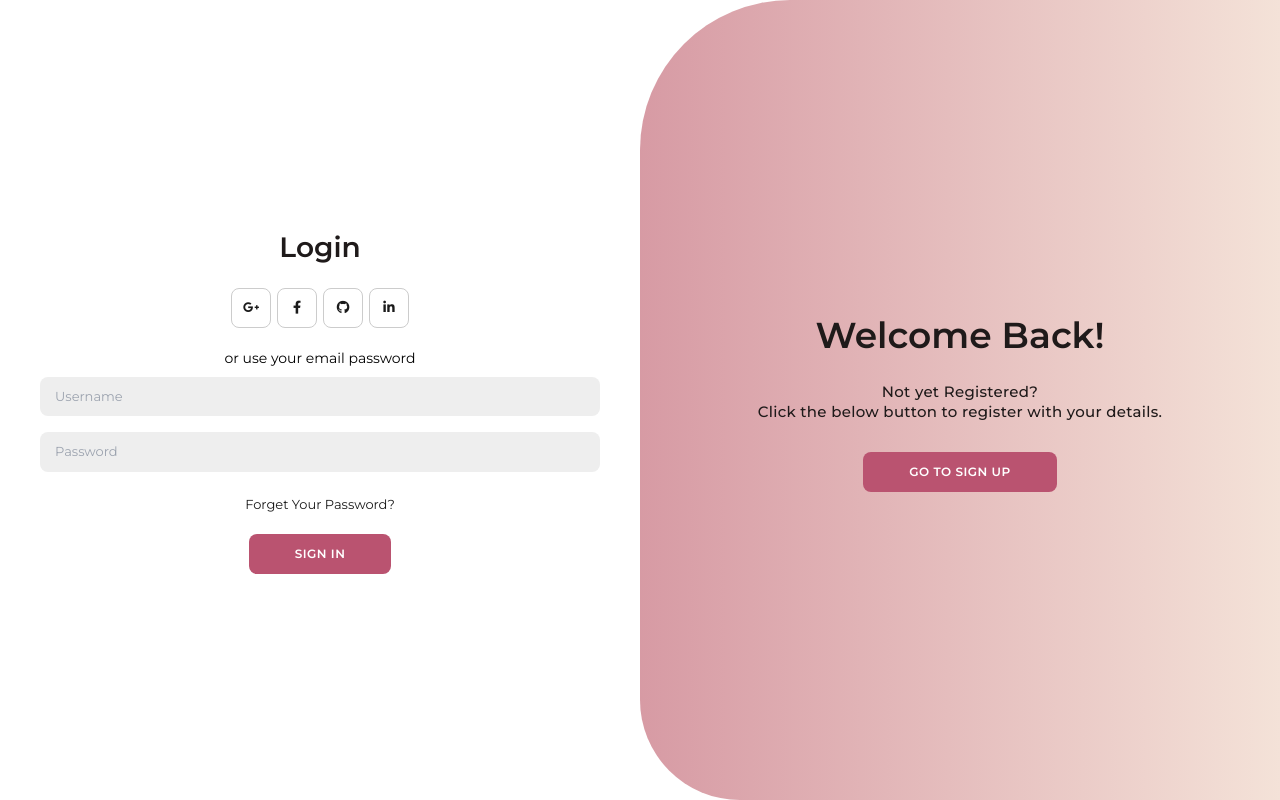
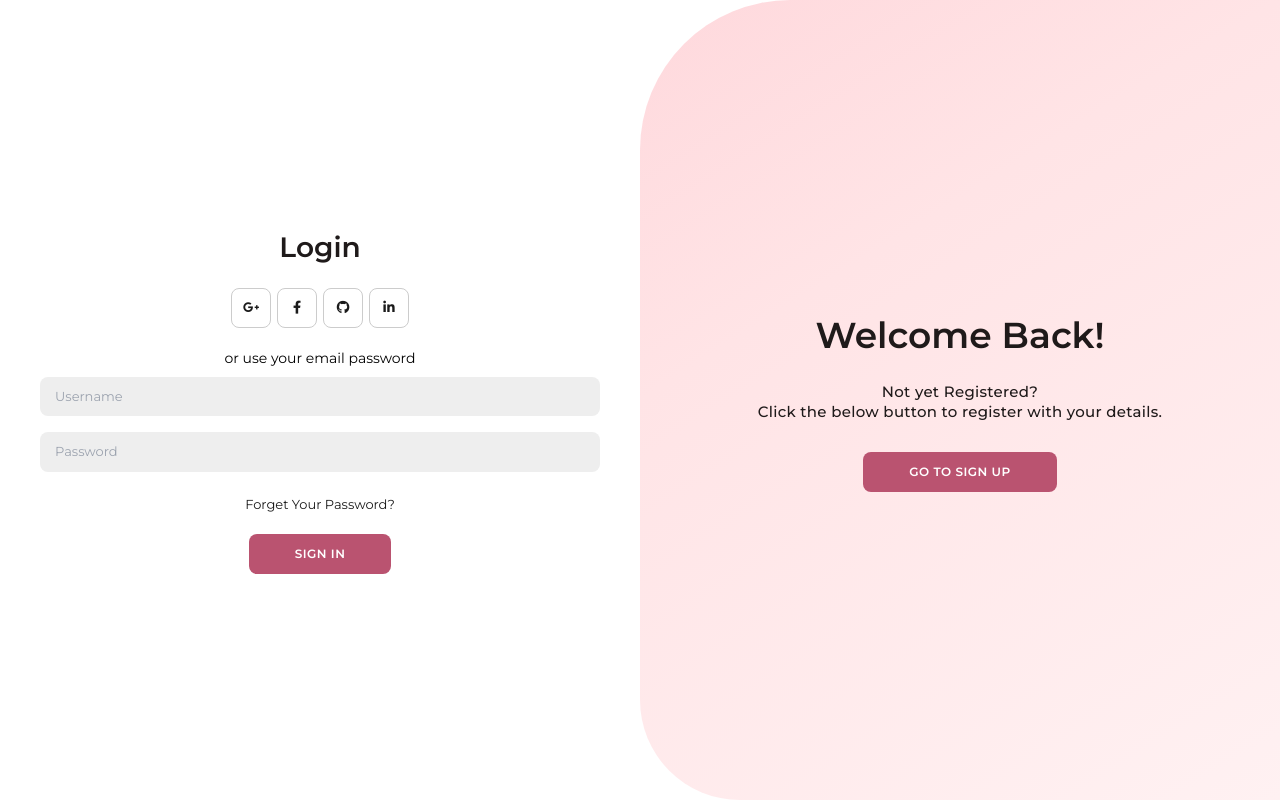
Before and after one commit to Akashog123/AI-Notes-App, a React (Vite) app: page /login in a window 1280 px wide. Built offline with nearby package versions, Linux system fonts and the light colour scheme.

Commit message:
Small update patches

```diff
--- a/index.html
+++ b/index.html
@@ -5,7 +5,7 @@
     <meta name="viewport" content="width=device-width, initial-scale=1.0" />
     <link rel="icon" type="image/svg+xml" href="/vite.svg" />
     <link rel="stylesheet" href="https://cdnjs.cloudflare.com/ajax/libs/font-awesome/6.4.2/css/all.min.css">
-    <title>My Notes App</title>
+    <title>AI Notes</title>
   </head>
   <body>
     <div id="root"></div>
--- a/src/Dashboard.jsx
+++ b/src/Dashboard.jsx
@@ -15,7 +15,7 @@ export default function Dashboard() {
   const [search, setSearch] = useState("");
   const [notes, setNotes] = useState([]);
   const [user, setUser] = useState(null);
-  const [isRecordingOpen, setIsRecordingOpen] = useState(false);
+  const [isNoteCreateOpen, setNoteCreateOpen] = useState(false);
   const [showFavourites, setShowFavourites] = useState(false);
   const [sortOrder, setSortOrder] = useState("newest");
   const [selectedNote, setSelectedNote] = useState(null);
@@ -318,13 +318,13 @@ export default function Dashboard() {
 
       {/* Note Create Button */}
       <div className="absolute bottom-6 right-6">
-        <Button title='Create Note' className="bg-rose-600 hover:bg-rose-800 text-white flex items-center px-6 py-3 rounded-full" onClick={() => setIsRecordingOpen(true)}>
+        <Button title='Create Note' className="bg-rose-600 hover:bg-rose-800 text-white flex items-center px-6 py-3 rounded-full" onClick={() => setNoteCreateOpen(true)}>
           <span>Create Note</span><NotebookPen size={20} />
         </Button>
-        <NoteCreatorDialog isOpen={isRecordingOpen} onClose={() => setIsRecordingOpen(false)} onAddNote={addNote} />
+        <NoteCreatorDialog isOpen={isNoteCreateOpen} onClose={() => setNoteCreateOpen(false)} onAddNote={addNote} />
       </div>
 
-      {/* Note editing dialog */}
+      {/* Note Card dialog */}
       {selectedNote && (
         <NoteCardDialog
           isOpen={isNoteDialogOpen}
--- a/src/NoteCardDialog.jsx
+++ b/src/NoteCardDialog.jsx
@@ -84,10 +84,6 @@ const NoteCardDialog = ({ isOpen, onClose, note, onUpdate }) => {
     } else {
       console.log("Not adding file due to count condition");
     }
-  };
-
-  const handleRemoveImage = (index) => {
-    setUploadedImages(uploadedImages.filter((_, i) => i !== index));
   };
 
   const handleRemoveSavedImage = (id) => {
--- a/src/NoteCreatorDialog.jsx
+++ b/src/NoteCreatorDialog.jsx
@@ -3,9 +3,8 @@ import { Dialog, DialogContent, DialogHeader, DialogTitle } from '@/components/u
 import { Button } from '@/components/ui/button';
 import { Input } from '@/components/ui/input';
 import { Textarea } from '@/components/ui/textarea';
-import { Mic, Play, Pause, CheckCheck, Save, ImagePlus, Loader2, Trash2, Plus } from 'lucide-react';
+import { Mic, Play, Pause, CheckCheck, Save, Loader2, Trash2, Plus } from 'lucide-react';
 import axios from 'axios';
-import { Tooltip, TooltipProvider, TooltipTrigger, TooltipContent } from '@/components/ui/tooltip';
 import { useToast } from "@/hooks/use-toast";
 import { Card, CardContent } from '@/components/ui/card';
 import { AspectRatio } from '@/components/ui/aspect-ratio';
@@ -283,7 +282,7 @@ const NoteCreatorDialog = ({ isOpen, onClose, onAddNote }) => {
               ) : (
                 <>
                   Save
-                  <Save size={16} className="ml-2" />
+                  <Save size={16} />
                 </>
               )}
           </Button>
--- a/src/auth.css
+++ b/src/auth.css
@@ -1,6 +1,9 @@
 /* Auth wrapper styles */
 .auth {
-  background: linear-gradient(to right, #e2e2e2, #c9d6ff);
+  background: linear-gradient(to bottom right,
+  #fff1f2,
+  #ffe4e6,
+  #fecdd3 );
   display: flex;
   align-items: center;
   justify-content: center;
@@ -162,7 +165,11 @@
 }
 .toggle {
   height: 100%;
-  background: linear-gradient(to right, #ba5370, #f4e2d8);
+  background: linear-gradient(to bottom right,
+  #fecdd3,
+  #ffe4e6,
+  #fff1f2);
+  box-shadow: 0 4px 6px -1px rgba(254, 205, 211, 0.1);
   color: #000000;
   position: relative;
   left: -100%;
```
Also changed, not shown: 2 other files (tests, documents, lock files or other folders).
